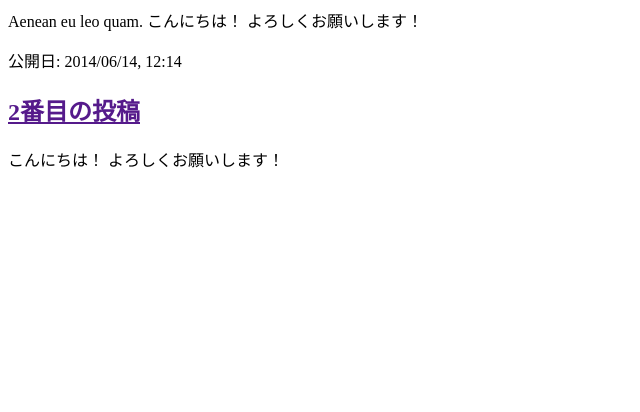
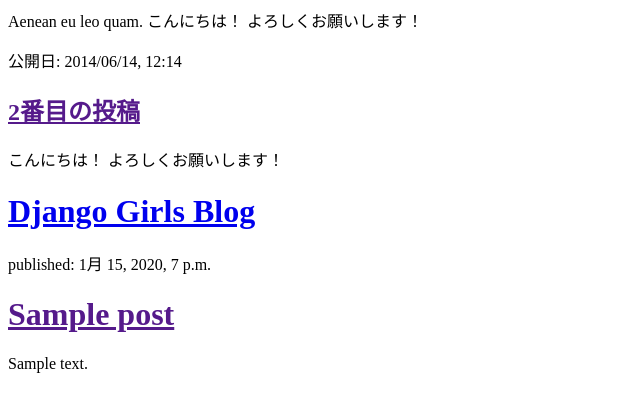
Before and after one commit to ayurrin/my-first-blog, a Django app: page / in a window 1280 px wide. Shown: the part 143-555 px from the top of the page, without its empty margins (0-640 px from the left). Run offline with Django 3.2, Linux system fonts and the light colour scheme; tables that the repository leaves empty hold one stand-in row (values such as "Sample post").

Commit message:
Modified templates to display posts from database.

```diff
--- a/blog/templates/blog/post_list.html
+++ b/blog/templates/blog/post_list.html
@@ -18,5 +18,16 @@
             <h2><a href="">2番目の投稿</a></h2>
             <p> こんにちは！ よろしくお願いします！ </p>
         </div>
+        <div>
+    <h1><a href="/">Django Girls Blog</a></h1>
+    </div>
+
+    {% for post in posts %}
+        <div>
+            <p>published: {{ post.published_date }}</p>
+            <h1><a href="">{{ post.title }}</a></h1>
+            <p>{{ post.text|linebreaksbr }}</p>
+        </div>
+    {% endfor %}
     </body>
 </html>
--- a/blog/views.py
+++ b/blog/views.py
@@ -1,5 +1,7 @@
 from django.shortcuts import render
+from django.utils import timezone
+from .models import Post
 
-# Create your views here.
 def post_list(request):
-    return render(request, 'blog/post_list.html', {})
+    posts = Post.objects.order_by('published_date')
+    return render(request, 'blog/post_list.html', {'posts': posts})
```
